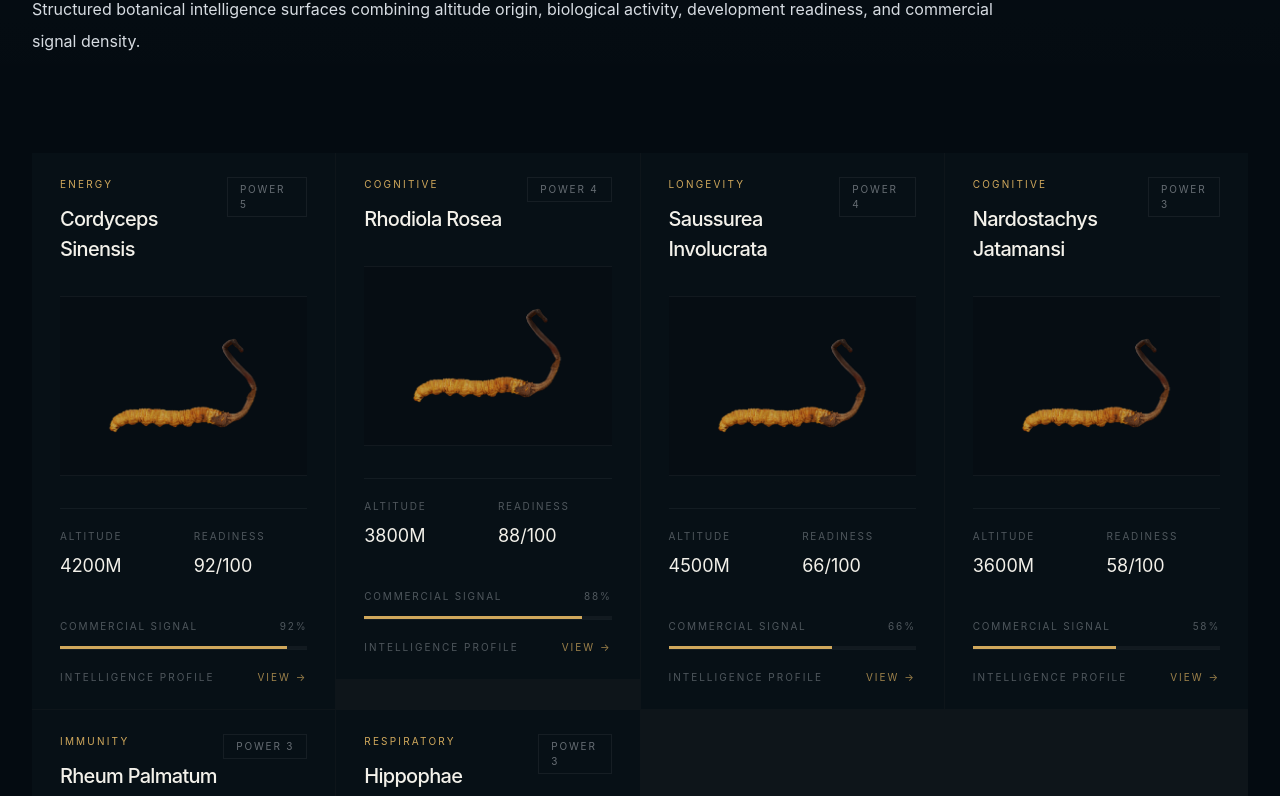
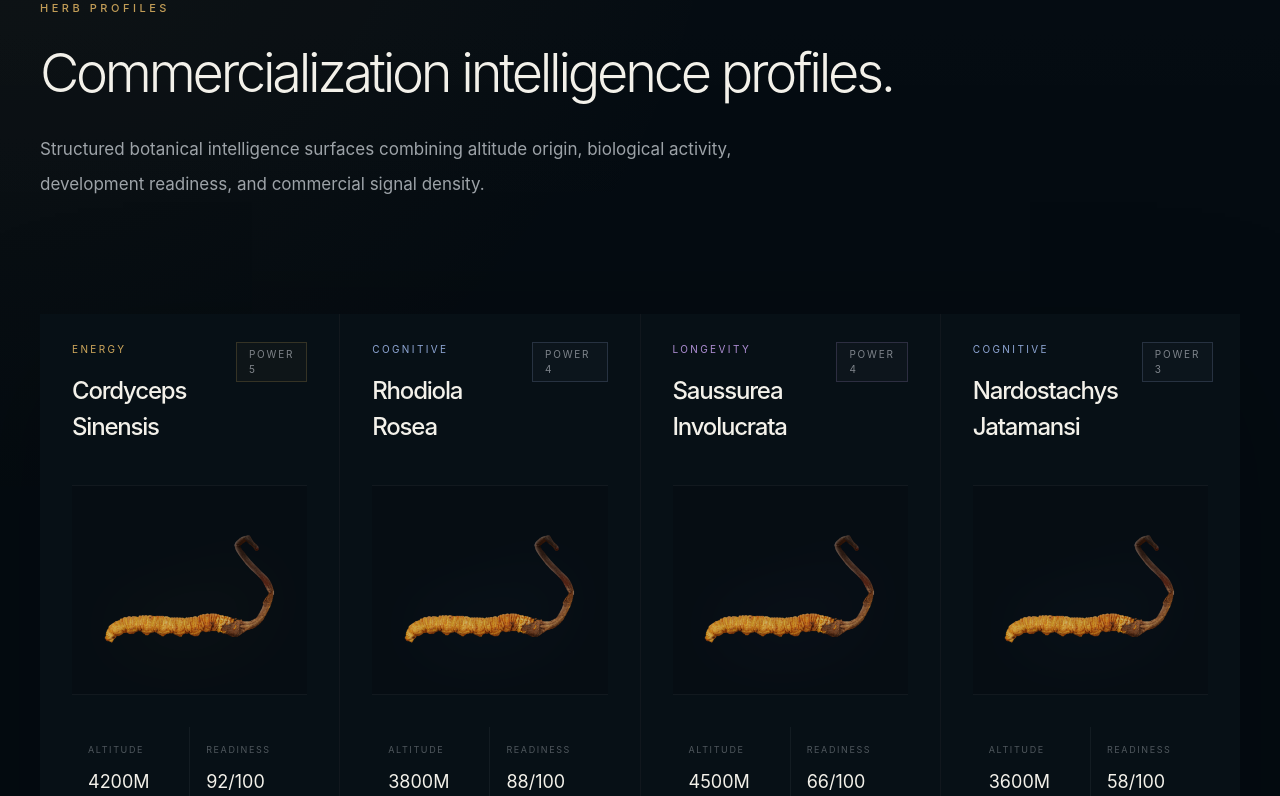
Before and after one commit to 0xMinority/polarherb-v1, a Next.js app: page / in a window 1280 px wide. Shown: the part 1799-2595 px from the top of the page. Built offline with nearby package versions, Linux system fonts and the light colour scheme.

Commit message:
Polish homepage herb profile section

```diff
--- a/src/components/layout/SectionHeading.tsx
+++ b/src/components/layout/SectionHeading.tsx
@@ -10,19 +10,19 @@ export default function SectionHeading({
   description,
 }: SectionHeadingProps) {
   return (
-    <div className="max-w-[980px]">
+    <div className="relative z-10 max-w-[1120px]">
       {eyebrow && (
-        <p className="mb-5 text-[11px] font-medium uppercase tracking-[0.28em] text-[#D0A85C]">
+        <p className="mb-7 text-[11px] font-medium uppercase tracking-[0.32em] text-[#D0A85C]/92">
           {eyebrow}
         </p>
       )}
 
-      <h2 className="text-[42px] font-medium leading-[1.08] tracking-[-0.04em] text-[#F3F1EA]">
+      <h2 className="max-w-[980px] text-[54px] font-light leading-[1.02] tracking-[-0.06em] text-[#F3F1EA]">
         {title}
       </h2>
 
       {description && (
-        <p className="mt-6 text-[16px] leading-8 text-[#D7DCE2]">
+        <p className="mt-8 max-w-[760px] text-[17px] leading-[2.05] text-[#D7DCE2]/72">
           {description}
         </p>
       )}
--- a/src/components/modules/HerbProfileCard.tsx
+++ b/src/components/modules/HerbProfileCard.tsx
@@ -4,50 +4,68 @@ import { motion } from "framer-motion";
 import Link from "next/link";
 import Image from "next/image";
 import { HerbNode } from "../../data/herbs";
+import { getDomainColor } from "../../lib/domain-colors";
 
 interface HerbProfileCardProps {
   herb: HerbNode;
 }
 
-export default function HerbProfileCard({
-  herb,
-}: HerbProfileCardProps) {
+export default function HerbProfileCard({ herb }: HerbProfileCardProps) {
+  const domainColor = getDomainColor(herb.domain);
+
   return (
-    <Link
-      href={`/herbs/${herb.id}`}
-      className="block"
-    >
-
+    <Link href={`/herbs/${herb.id}`} className="block h-full">
       <motion.div
-        className="group relative min-h-[300px] overflow-hidden bg-[#071016] px-7 py-6 transition-colors duration-300"
+        className="group relative min-h-[360px] overflow-hidden bg-[#071016] px-8 py-7 transition-colors duration-300"
         whileHover={{
-          y: -2,
-          backgroundColor: "#0A141D",
+          y: -4,
+          backgroundColor: "#08121A",
         }}
         transition={{
-          duration: 0.28,
+          duration: 0.32,
           ease: [0.22, 1, 0.36, 1],
         }}
       >
+        <div
+          className="pointer-events-none absolute inset-0 opacity-0 transition-opacity duration-500 group-hover:opacity-100"
+          style={{
+            background: `radial-gradient(circle at top left, ${domainColor}14, transparent 46%)`,
+          }}
+        />
+
         <div className="relative flex h-full flex-col">
-          <div className="flex items-start justify-between">
+          <div className="flex items-start justify-between gap-6">
             <div>
-              <p className="text-[10px] uppercase tracking-[0.22em] text-[#D0A85C]">
+              <p
+                className="text-[10px] uppercase tracking-[0.24em]"
+                style={{ color: domainColor }}
+              >
                 {herb.domain}
               </p>
 
-              <h3 className="mt-3 text-[20px] font-medium tracking-[-0.035em] text-[#F3F1EA]">
+              <h3 className="mt-4 text-[24px] font-medium tracking-[-0.05em] text-[#F3F1EA]">
                 {herb.name}
               </h3>
             </div>
 
-            <div className="border border-white/[0.06] px-3 py-1 text-[10px] uppercase tracking-[0.18em] text-[#D7DCE2]/46">
+            <div
+              className="border px-3 py-1 text-[10px] uppercase tracking-[0.18em] text-[#D7DCE2]/56"
+              style={{
+                borderColor: `${domainColor}33`,
+                background: `${domainColor}08`,
+              }}
+            >
               Power {herb.power}
             </div>
           </div>
 
-          <div className="mt-8 flex h-[180px] items-center justify-center border-y border-white/[0.05] bg-[#040B11]/35">
-            <div className="relative h-[165px] w-[165px] opacity-80 transition-all duration-500 group-hover:scale-[1.03] group-hover:opacity-100">
+          <div className="mt-10 flex h-[210px] items-center justify-center border-y border-white/[0.05] bg-[#040B11]/35">
+            <div
+              className="relative h-[190px] w-[190px] opacity-85 transition-all duration-500 group-hover:scale-[1.04] group-hover:opacity-100"
+              style={{
+                filter: `drop-shadow(0 0 46px ${domainColor}22)`,
+              }}
+            >
               <Image
                 src="/Cordyceps_sinensis.png"
                 alt={herb.name}
@@ -57,29 +75,22 @@ export default function HerbProfileCard({
             </div>
           </div>
 
-          <div className="mt-8 grid grid-cols-2 gap-5 border-t border-white/[0.05] pt-5">
-            <div>
-              <p className="text-[10px] uppercase tracking-[0.18em] text-[#D7DCE2]/35">
-                Altitude
-              </p>
+          <div className="mt-8 grid grid-cols-2 gap-[1px] bg-white/[0.05]">
+            {[
+              ["Altitude", `${herb.altitude}M`],
+              ["Readiness", `${herb.readiness}/100`],
+            ].map(([label, value]) => (
+              <div key={label} className="bg-[#071016] p-4">
+                <p className="text-[9px] uppercase tracking-[0.18em] text-[#D7DCE2]/35">
+                  {label}
+                </p>
 
-              <p className="mt-2 text-[18px] text-[#F3F1EA]">
-                {herb.altitude}M
-              </p>
-            </div>
-
-            <div>
-              <p className="text-[10px] uppercase tracking-[0.18em] text-[#D7DCE2]/35">
-                Readiness
-              </p>
-
-              <p className="mt-2 text-[18px] text-[#F3F1EA]">
-                {herb.readiness}/100
-              </p>
-            </div>
+                <p className="mt-3 text-[18px] text-[#F3F1EA]">{value}</p>
+              </div>
+            ))}
           </div>
 
-          <div className="mt-10">
+          <div className="mt-8">
             <div className="flex items-center justify-between text-[10px] uppercase tracking-[0.18em] text-[#D7DCE2]/35">
               <span>Commercial Signal</span>
               <span>{herb.readiness}%</span>
@@ -87,7 +98,11 @@ export default function HerbProfileCard({
 
             <div className="mt-3 h-[3px] overflow-hidden bg-white/[0.045]">
               <motion.div
-                className="h-full bg-[#D0A85C]"
+                className="h-full"
+                style={{
+                  background: domainColor,
+                  boxShadow: `0 0 24px ${domainColor}44`,
+                }}
                 initial={{ width: 0 }}
                 animate={{
                   width: `${herb.readiness}%`,
@@ -99,12 +114,16 @@ export default function HerbProfileCard({
               />
             </div>
           </div>
-          <div className="mt-auto flex items-center justify-between border-t border-white/[0.05] pt-5">
+
+          <div className="mt-auto flex items-center justify-between border-t border-white/[0.05] pt-6">
             <p className="text-[10px] uppercase tracking-[0.2em] text-[#D7DCE2]/35">
               Intelligence Profile
             </p>
 
-            <span className="text-[10px] uppercase tracking-[0.2em] text-[#D0A85C]/75 transition-colors duration-300 group-hover:text-[#D0A85C]">
+            <span
+              className="text-[10px] uppercase tracking-[0.2em] transition-colors duration-300"
+              style={{ color: `${domainColor}BF` }}
+            >
               View →
             </span>
           </div>
--- a/src/components/modules/HerbProfilesSection.tsx
+++ b/src/components/modules/HerbProfilesSection.tsx
@@ -4,16 +4,24 @@ import HerbProfileCard from "./HerbProfileCard";
 
 export default function HerbProfilesSection() {
   return (
-    <section className="relative border-t border-white/[0.04] py-[140px]">
-      <div className="absolute inset-0 bg-[linear-gradient(to_bottom,rgba(255,255,255,0.015),transparent_22%)] pointer-events-none" />
-      <div className="mx-auto max-w-[1540px] px-8">
+    <section className="relative overflow-hidden border-t border-white/[0.04] py-[180px]">
+      <div
+        className="pointer-events-none absolute inset-0 opacity-90"
+        style={{
+          background: `
+      radial-gradient(circle at top left, rgba(208,168,92,0.06), transparent 32%),
+      linear-gradient(to bottom, rgba(255,255,255,0.015), transparent 22%)
+    `,
+        }}
+      />
+      <div className="relative z-10 mx-auto max-w-[1680px] px-10">
         <SectionHeading
           eyebrow="Herb Profiles"
           title="Commercialization intelligence profiles."
           description="Structured botanical intelligence surfaces combining altitude origin, biological activity, development readiness, and commercial signal density."
         />
 
-        <div className="relative mt-24 grid grid-cols-1 gap-[1px] bg-white/[0.04] md:grid-cols-2 xl:grid-cols-4">
+        <div className="relative mt-28 grid grid-cols-1 gap-[1px] bg-white/[0.05] shadow-[0_40px_140px_rgba(0,0,0,0.24)] md:grid-cols-2 xl:grid-cols-4">
           {herbNodes.map((herb) => (
             <HerbProfileCard key={herb.id} herb={herb} />
           ))}
```
